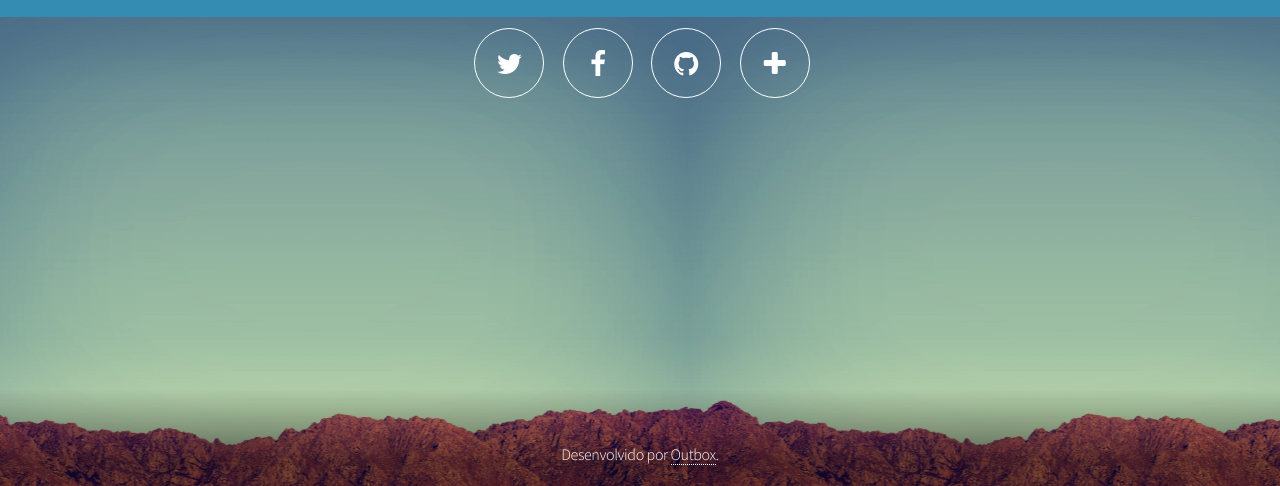
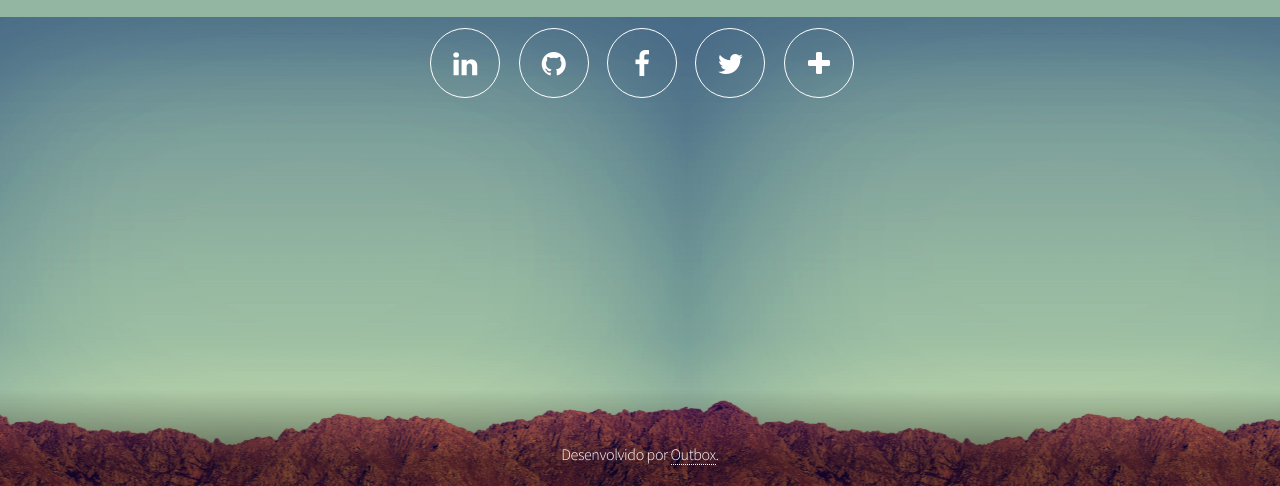
Before and after one commit to ThisIsDjonathan/ThisIsDjonathan.github.io, a plain HTML site: page index.html in a window 1280 px wide. Shown: the part 314-800 px from the top of the page. Drawn offline with nearby package versions, Linux system fonts and the light colour scheme.

Commit message:
'colors-fixed'

```diff
--- a/assets/sass/libs/_vars.scss
+++ b/assets/sass/libs/_vars.scss
@@ -1,6 +1,6 @@
 // Misc.
 	$misc: (
-		bg:					#348cb2 url("images/bg.jpg") bottom left,
+		bg:					#93b6a2 url("images/bg.jpg") bottom left,
 		bg-width:			1500px
 	);
 
--- a/index.html
+++ b/index.html
@@ -39,11 +39,13 @@
 						<p>Programador &nbsp;&bull;&nbsp; Nerd &nbsp;&bull;&nbsp; Futuro cientista, ou quase isso</p>
 						<nav>
 							<ul>
-								<li><a href="http://www.twitter.com/DjonathanKrause"  target="_blank" class="icon fa-twitter"><span class="label">Twitter</span></a></li>
+								<li><a href="https://br.linkedin.com/in/djonathan-rafael-krause-8981a788" target="_blank" class="icon fa fa-linkedin"><span class="label">Linkedin</span></a></li>
+
+								<li><a href="http://www.github.com/oDjonathanKrause" target="_blank" class="icon fa-github"><span class="label">Github</span></a></li>
 
 								<li><a href="http://www.facebook.com/DjonathanKrause" target="_blank" class="icon fa-facebook"><span class="label">Facebook</span></a></li>
 
-								<li><a href="http://www.github.com/oDjonathanKrause" target="_blank" class="icon fa-github"><span class="label">Github</span></a></li>
+								<li><a href="http://www.twitter.com/DjonathanKrause"  target="_blank" class="icon fa-twitter"><span class="label">Twitter</span></a></li>
 
 								<li><a href="#" class="fa fa-plus flip"><span class="label">Mais</span></a></li>
 							</ul>
```
Also changed, not shown: assets/css/main.css.
